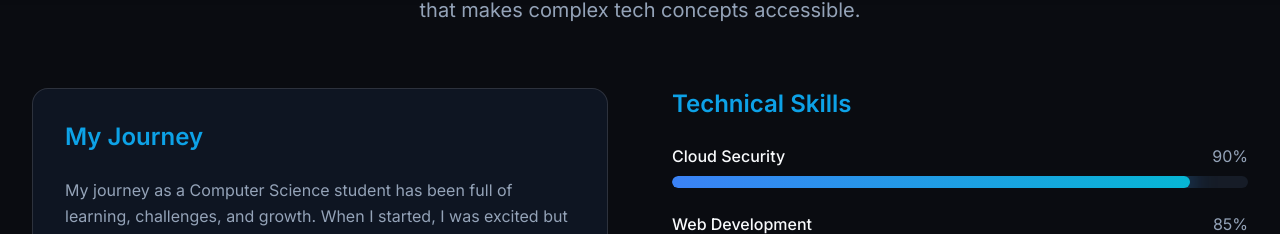
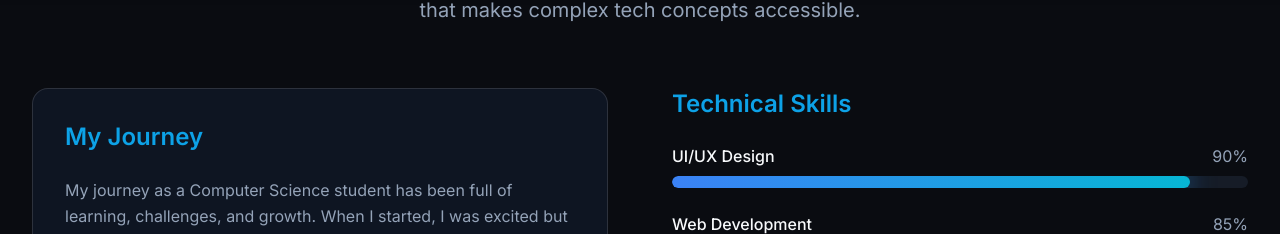
Before and after one commit to anthonyjeswin/3d-Portfolio-Website, a React (Vite) app: page / in a window 1280 px wide. Shown: the part 1012-1246 px from the top of the page. Built offline with nearby package versions, Linux system fonts and the light colour scheme.

Commit message:
Refactor: Update technical skills
Removed cloud security and added UI/UX design to the technical skills section.

```diff
--- a/src/components/About.tsx
+++ b/src/components/About.tsx
@@ -1,10 +1,11 @@
+
 import { useEffect, useRef } from 'react';
 
 const About = () => {
   const sectionRef = useRef<HTMLElement>(null);
 
   const skills = [
-    { name: 'Cloud Security', level: 90, color: 'from-blue-500 to-cyan-500' },
+    { name: 'UI/UX Design', level: 90, color: 'from-blue-500 to-cyan-500' },
     { name: 'Web Development', level: 85, color: 'from-green-500 to-teal-500' },
     { name: 'Technical Writing', level: 88, color: 'from-purple-500 to-pink-500' },
     { name: 'Ethical Hacking', level: 82, color: 'from-red-500 to-orange-500' },
```
